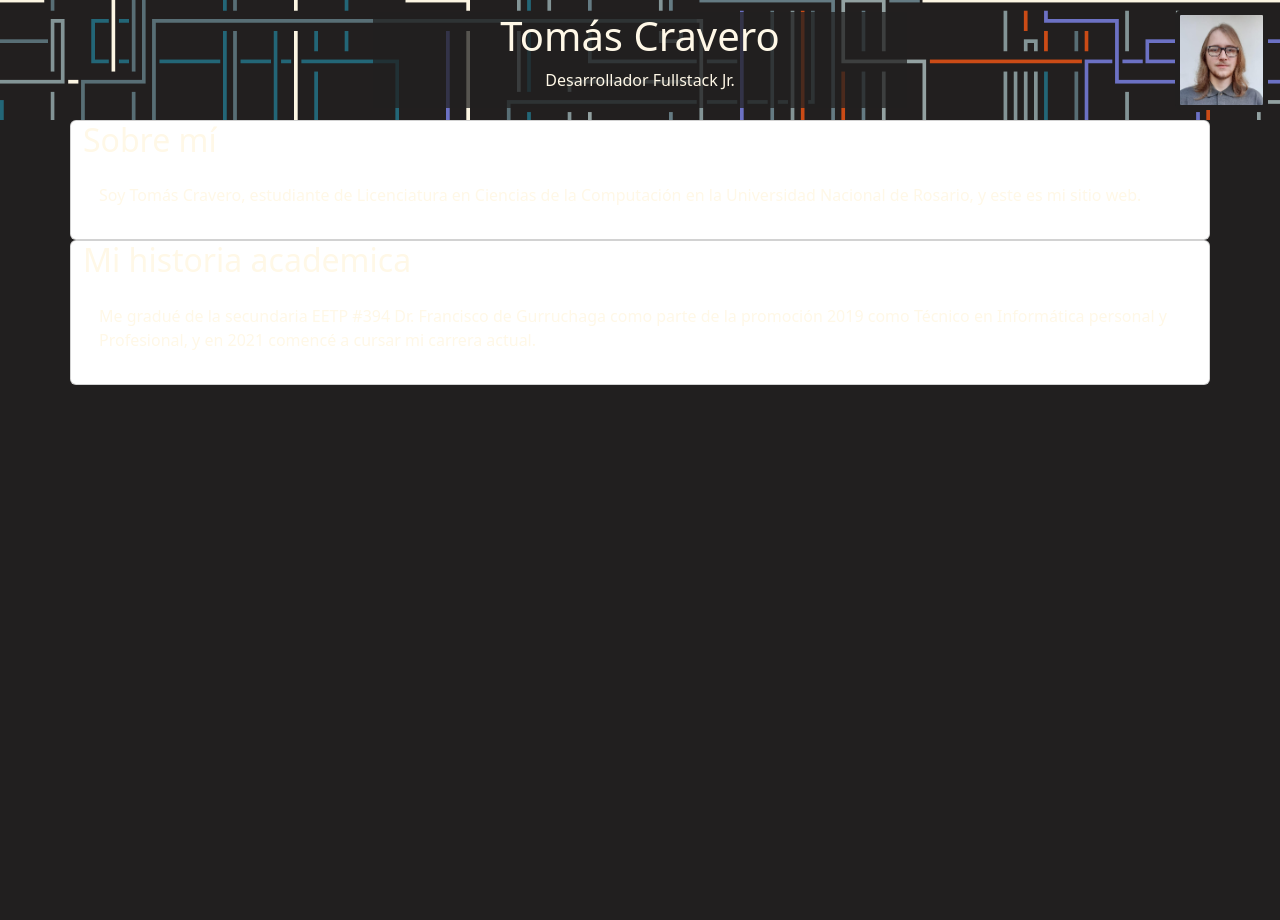
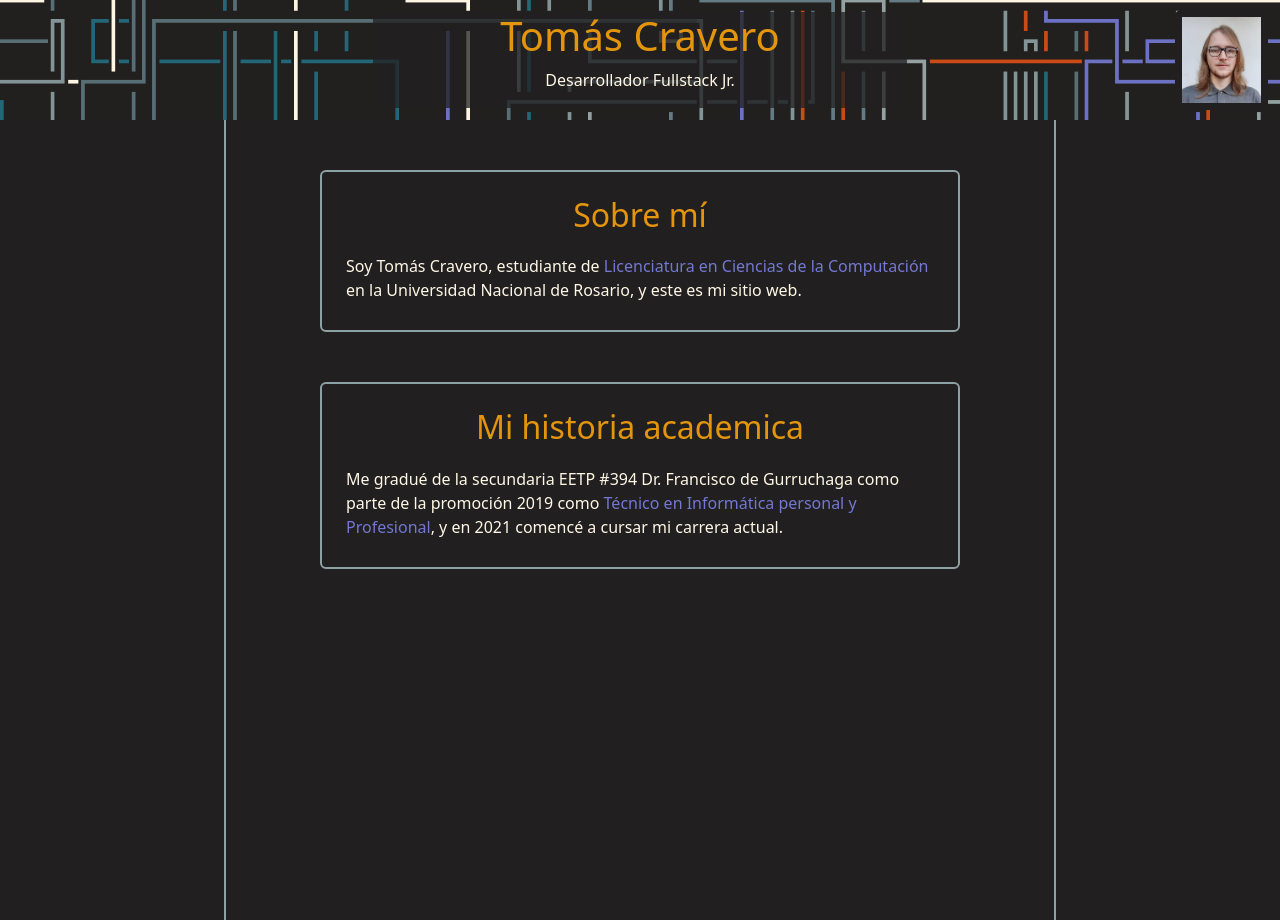
Before and after one commit to Toma-C/maqueta-estatica, a website: page index.html in a window 1280 px wide. Before the commit the page ends 800 px from the top, so only its background shows below. Drawn offline with nearby package versions, Linux system fonts and the light colour scheme.

Commit message:
new styles, colors

```diff
--- a/styles.css
+++ b/styles.css
@@ -6,6 +6,13 @@
     --my-bg-color: #211f1f;
     --my-bg-color-rgb: rgb(33, 31, 31);
     --my-text-color: #fff8e7;
+    --my-secondary-color: #586e75;
+    --my-highlight-color: #E3950E;
+    --my-yellow: #b58900;
+    --my-red: #D54D15;
+    --my-grey: #8DA0A2;
+    --my-blue: #7378D3;
+    --my-darkblue: #236C7F;
 }
 
 html body {
@@ -16,7 +23,11 @@ html body {
 }
 
 h1 {
-    color: var(--my-text-color);
+    color: var(--my-highlight-color);
+}
+
+h2 {
+    color: var(--my-highlight-color);
 }
 
 .header {
@@ -31,6 +42,7 @@ h1 {
 
 .thumbnail {
     background-color: var(--my-bg-color);
+    border-width: 3px;
     border-color: var(--my-bg-color);
     max-width: 100px;
     max-height: 100px;
@@ -40,3 +52,33 @@ h1 {
     --bs-bg-opacity: .75;
     background-color: rgba(33, 31, 31, var(--bs-bg-opacity)) !important;
 }
+
+.card {
+    margin-top: 50px;
+    padding-top: 1.5em;
+    align-content: center;
+    align-items: center;
+    background-color: var(--my-bg-color);
+    color: var(--my-text-color);
+    border-width: 2px;
+    border-color: var(--my-grey);
+    max-width: 50vw;
+    min-width: 300px;
+
+}
+
+.highlight {
+    color: var(--my-blue);
+}
+
+.card-body {
+    padding: 0.75em;
+}
+
+.main-content {
+    min-height: 100vh;
+    max-width: 65vw;
+    min-width: 340px;
+    border-left: 2px solid var(--my-grey);
+    border-right: 2px solid var(--my-grey);
+}
```
